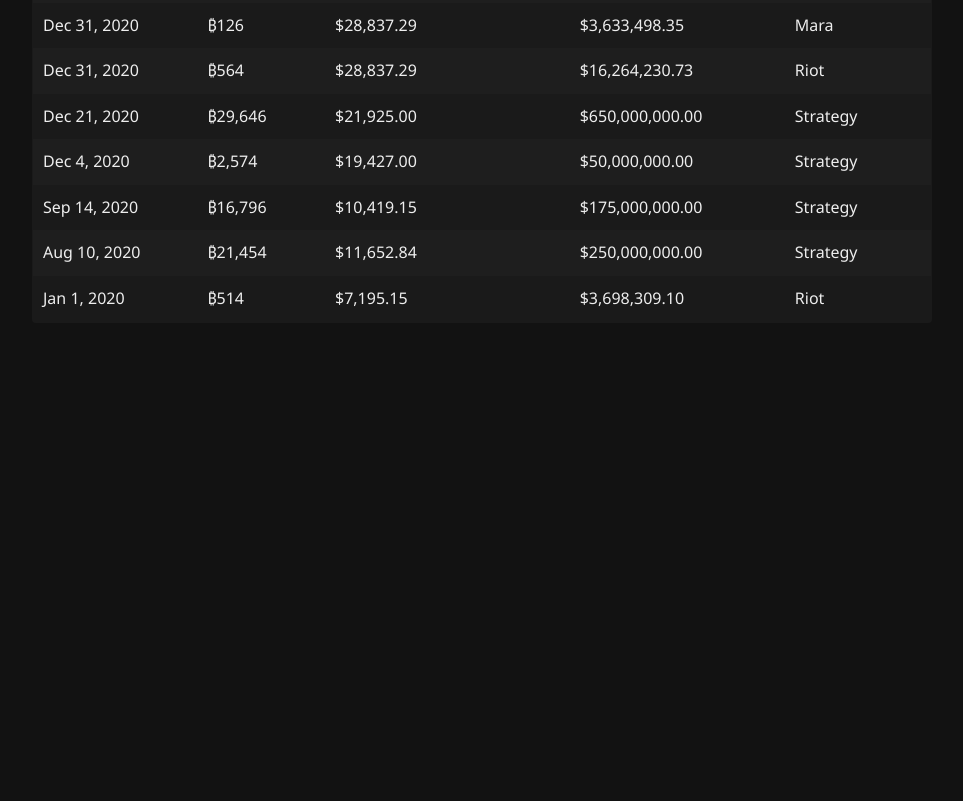
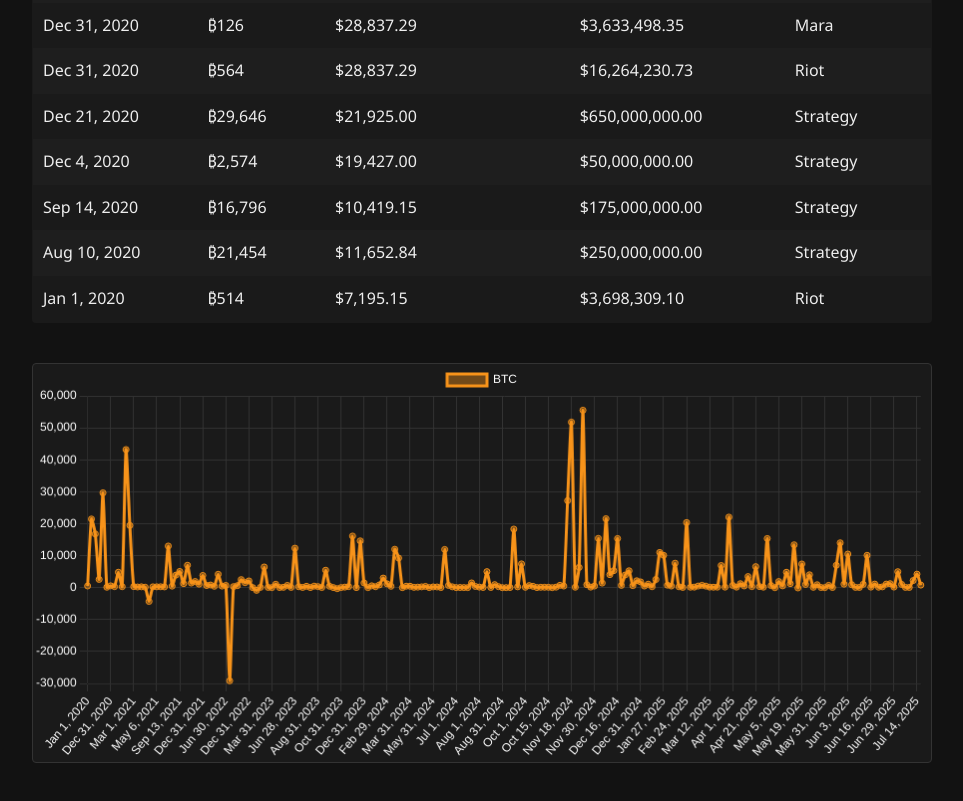
Before and after one commit to jaderiverstokes/flow, a plain HTML site: page index.html in a window 1280 px wide. Shown: the part 9792-10593 px from the top of the page, without its empty margins (158-1121 px from the left). Before the commit the page ends 10155 px from the top, so only its background shows below. Drawn offline with nearby package versions, Linux system fonts and the light colour scheme.

Commit message:
Add interactive chart to index

```diff
--- a/index.html
+++ b/index.html
@@ -57,7 +57,17 @@
     border-radius: 4px;
     font-size: 1em;
   }
+
+  #chart {
+    width: 100%;
+    max-height: 400px;
+    margin-bottom: 40px;
+    background: #1a1a1a;
+    border: 1px solid #333;
+    border-radius: 4px;
+  }
 </style>
+<script src="https://cdn.jsdelivr.net/npm/chart.js"></script>
 </head>
 <body>
 <div class="container">
@@ -67,6 +77,7 @@
     <option value="all">All</option>
   </select>
   <table id="purchases"></table>
+  <canvas id="chart"></canvas>
 </div>
 <script>
   fetch('data.json')
@@ -132,6 +143,38 @@
             .join('');
       }
 
+      let chart;
+      function renderChart(rows) {
+        const sorted = rows.slice().sort((a, b) => new Date(a.date) - new Date(b.date));
+        const labels = sorted.map(r => new Date(r.date).toLocaleDateString('en-US', {
+          year: 'numeric', month: 'short', day: 'numeric'
+        }));
+        const data = sorted.map(r => r.btc);
+        const ctx = document.getElementById('chart').getContext('2d');
+        if (chart) chart.destroy();
+        chart = new Chart(ctx, {
+          type: 'line',
+          data: {
+            labels,
+            datasets: [{
+              label: 'BTC',
+              data,
+              borderColor: '#F7931A',
+              backgroundColor: 'rgba(247,147,26,0.4)',
+              fill: false,
+              tension: 0.2
+            }]
+          },
+          options: {
+            plugins: { legend: { labels: { color: '#fff' } } },
+            scales: {
+              x: { ticks: { color: '#fff' }, grid: { color: '#333' } },
+              y: { ticks: { color: '#fff' }, grid: { color: '#333' } }
+            }
+          }
+        });
+      }
+
       const filterEl = document.getElementById('company-filter');
       const allRows = [];
       Object.keys(data).forEach(key => {
@@ -160,6 +203,7 @@
           rows = rows.filter(r => r.company === val);
         }
         render('purchases', rows);
+        renderChart(rows);
       }
 
       renderFiltered();
```
